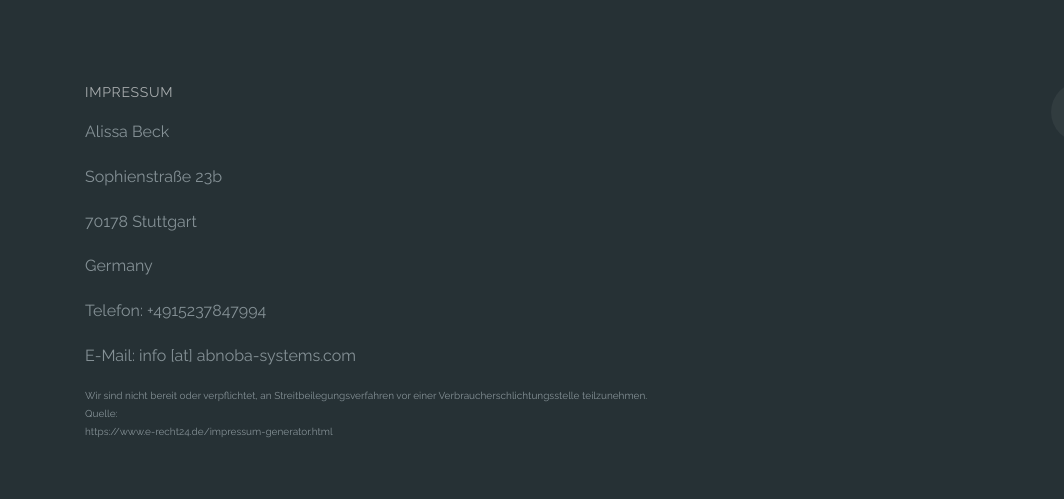
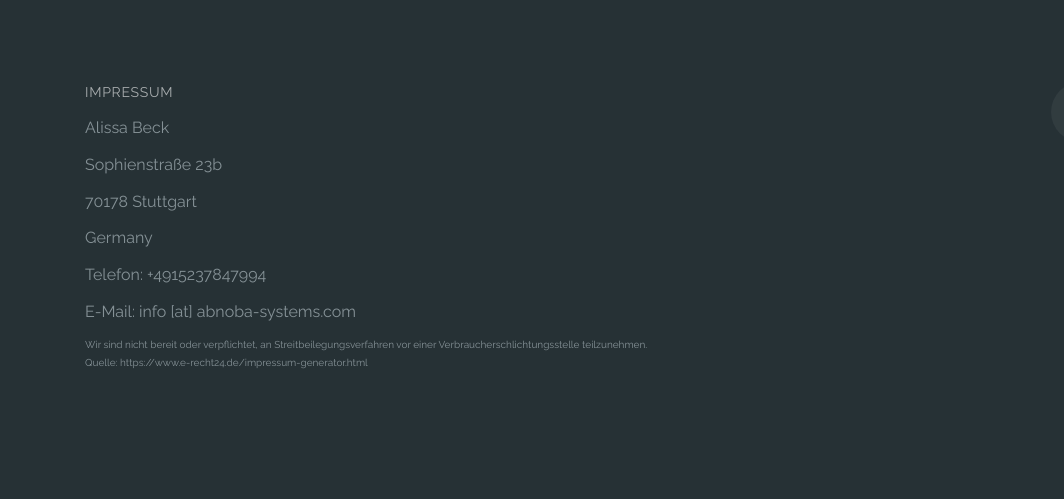
Before and after one commit to abnobasystems/abnobasystems.github.io, a plain HTML site: page index.html in a window 1280 px wide. Shown: the part 2526-3025 px from the top of the page, 0-1064 px from the left. Drawn offline with Linux system fonts and the light colour scheme; some packages are replaced by stand-ins of ours; no server answers; files whose address does not match are found by name.

Commit message:
fixed impressum

```diff
--- a/index.html
+++ b/index.html
@@ -580,16 +580,15 @@
                   <h2 class="ftco-heading-2">Impressum</h2>
                   <ul class="list-unstyled">
 <!--                      <li class="py-2 d-block">Abnoba GmbH</li>-->
-                      <li class="py-2 d-block">Alissa Beck</li>
-                      <li class="py-2 d-block">Sophienstraße 23b</li>
-                      <li class="py-2 d-block">70178 Stuttgart</li>
-                      <li class="py-2 d-block">Germany</li>
-                      <li class="py-2 d-block">Telefon: +4915237847994</li>
-                      <li class="py-2 d-block">E-Mail: info [at] abnoba-systems.com</li>
-                      <li class="py-2 d-block" style="font-size:10px">Wir sind nicht bereit oder verpflichtet, an Streitbeilegungsverfahren vor einer
+                      <li class="py-1 d-block" >Alissa Beck</li>
+                      <li class="py-1 d-block" >Sophienstraße 23b</li>
+                      <li class="py-1 d-block" >70178 Stuttgart</li>
+                      <li class="py-1 d-block" >Germany</li>
+                      <li class="py-1 d-block" >Telefon: +4915237847994</li>
+                      <li class="py-1 d-block" >E-Mail: info [at] abnoba-systems.com</li>
+                      <li class="py-1 d-block" style="margin: 1px 0;font-size:10px">Wir sind nicht bereit oder verpflichtet, an Streitbeilegungsverfahren vor einer
 Verbraucherschlichtungsstelle teilzunehmen.</br>
-Quelle:</br>
-https://www.e-recht24.de/impressum-generator.html</li>
+Quelle: https://www.e-recht24.de/impressum-generator.html</li>
 <!--                    <li><a href="#" class="py-2 d-block">About</a></li>-->
 <!--                    <li><a href="#" class="py-2 d-block">Jobs</a></li>-->
 <!--                    <li><a href="#" class="py-2 d-block">Press</a></li>-->
```
